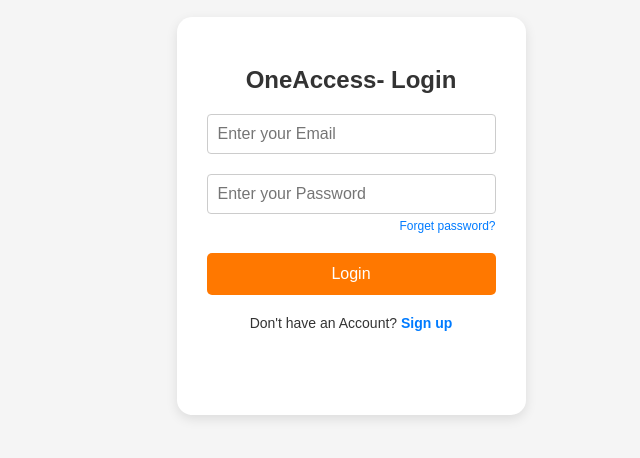
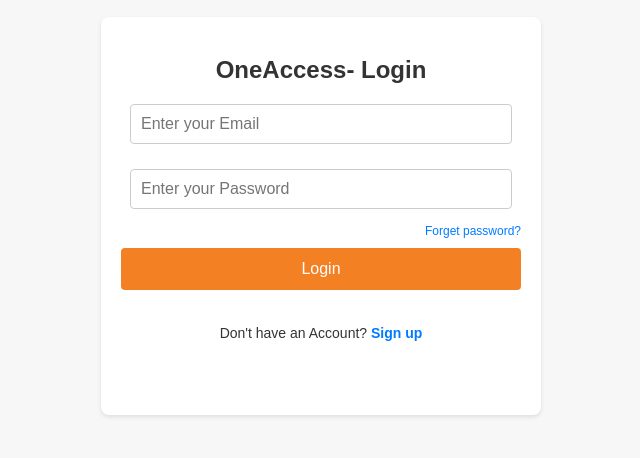
Before and after one commit to kunal-paul04/OneAccess, a React (Create React App) app in the folder frontend/: page / in a window 1280 px wide. Shown: the part 184-642 px from the top of the page, without its empty margins (319-959 px from the left). Built offline with nearby package versions, Linux system fonts and the light colour scheme; no server answers.

Commit message:
inserted google user record in db

```diff
--- a/frontend/src/Dashboard.css
+++ /dev/null
@@ -1,75 +0,0 @@
-.dashboard {
-    display: flex;
-}
-
-.sidebar {
-    width: 250px;
-    background-color: #2c3e50;
-    color: white;
-    height: 100vh;
-    position: fixed;
-    top: 0;
-    left: 0;
-    padding: 20px;
-    box-shadow: 2px 0 5px rgba(0, 0, 0, 0.1);
-}
-
-.sidebar h2 {
-    margin-bottom: 20px;
-}
-
-.sidebar ul {
-    list-style: none;
-    padding: 0;
-}
-
-.sidebar ul li {
-    margin-bottom: 10px;
-}
-
-.sidebar ul li a {
-    color: white;
-    text-decoration: none;
-}
-
-.sidebar ul li a:hover {
-    text-decoration: underline;
-}
-
-.content {
-    margin-left: 250px;
-    padding: 20px;
-    flex: 1;
-}
-
-.header {
-    display: flex;
-    justify-content: flex-end;
-    padding: 10px 20px;
-    background-color: #f1f1f1;
-    box-shadow: 0 1px 3px rgba(0, 0, 0, 0.1);
-}
-
-.logout-button {
-    background-color: #e74c3c;
-    color: white;
-    border: none;
-    padding: 10px 20px;
-    cursor: pointer;
-    border-radius: 4px;
-}
-
-.logout-button:hover {
-    background-color: #c0392b;
-}
-
-.profile-section {
-    text-align: center;
-}
-
-.profile-pic {
-    width: 150px;
-    height: 150px;
-    border-radius: 50%;
-    margin-bottom: 20px;
-}
--- /dev/null
+++ b/frontend/src/DashboardLayout.css
@@ -0,0 +1,25 @@
+.dashboard-container {
+    display: flex;
+    height: 100vh;
+}
+
+#root {
+    width: 100%;
+}
+
+.sidebar {
+    width: 250px;
+    background-color: #2c3e50;
+    color: white;
+    padding: 20px;
+    display: flex;
+    flex-direction: column;
+}
+
+.main-content {
+    flex-grow: 1;
+    background-color: #f7f7f7;
+    padding: 20px;
+    overflow-y: auto;
+    margin-left: 230px;
+}
--- /dev/null
+++ b/frontend/src/DashboardLayout.js
@@ -0,0 +1,20 @@
+import React from 'react';
+import './DashboardLayout.css';
+import Header from './Header';
+import Sidebar from './Sidebar';
+
+const DashboardLayout = ({ children, onLogout }) => {
+    return (
+        <div className="dashboard-container">
+            <Sidebar onLogout={onLogout} />
+            <div className="main-content">
+                <Header onLogout={onLogout} />
+                <div className="content">
+                    {children}
+                </div>
+            </div>
+        </div>
+    );
+};
+
+export default DashboardLayout;
--- /dev/null
+++ b/frontend/src/Header.css
@@ -0,0 +1,32 @@
+.header {
+    display: flex;
+    justify-content: space-between;
+    align-items: center;
+    background-color: #fff;
+    padding: 10px 20px;
+    border-bottom: 1px solid #ccc;
+    box-shadow: 0 2px 4px rgba(0, 0, 0, 0.1);
+    position: sticky;
+    top: 0;
+    z-index: 1000;
+}
+
+.page-title {
+    font-size: 24px;
+    font-weight: bold;
+    color: #333;
+}
+
+.logout-button {
+    padding: 8px 16px;
+    background-color: #d9534f;
+    color: white;
+    border: none;
+    border-radius: 4px;
+    cursor: pointer;
+    font-size: 14px;
+}
+
+.logout-button:hover {
+    background-color: #c9302c;
+}
--- /dev/null
+++ b/frontend/src/Header.js
@@ -0,0 +1,13 @@
+import React from 'react';
+import './Header.css';
+
+const Header = ({ onLogout }) => {
+    return (
+        <div className="header">
+            <div className="page-title">OneAccess - Single SignOn</div>
+            <button className="logout-button" onClick={onLogout}>Logout</button>
+        </div>
+    );
+};
+
+export default Header;
--- a/frontend/src/Login.css
+++ b/frontend/src/Login.css
@@ -1,101 +1,78 @@
-/* Base styles */
-body {
-  background-color: #f5f5f5;
-  font-family: Arial, sans-serif;
-  margin: 0;
-  padding: 0;
+/* Login.css */
+
+.login-container {
     display: flex;
     justify-content: center;
     align-items: center;
     height: 100vh;
+    background-color: #f7f7f7;
 }
 
-/* Center the login container */
-.login-container {
-  max-width: 100%;
+.login-form {
+    width: 400px;
     padding: 20px;
-  box-sizing: border-box;
-}
-
-/* Login form styling */
-.login-form {
-  background-color: #fff;
-  padding: 30px;
-  border-radius: 15px;
-  box-shadow: 0 4px 12px rgba(0, 0, 0, 0.1);
-  width: 100%;
-  max-width: 360px;
+    background-color: white;
+    border-radius: 8px;
+    box-shadow: 0 2px 4px rgba(0, 0, 0, 0.1);
     text-align: center;
 }
 
 .login-form h2 {
     margin-bottom: 20px;
-  font-weight: 600;
+    font-size: 24px;
+    font-weight: bold;
     color: #333;
-  font-size: 24px;
 }
 
-/* Input group styling */
 .input-group {
-  margin-bottom: 20px;
-  position: relative;
+    margin-bottom: 15px;
 }
 
 .input-group input {
-  width: 100%;
-  padding: 12px;
+    width: 90%;
+    padding: 10px;
+    margin-bottom: 5px;
     border: 1px solid #ccc;
-  border-radius: 5px;
-  font-size: 14px;
-  box-sizing: border-box;
-  transition: border-color 0.3s ease;
+    border-radius: 4px;
 }
 
-.input-group input:focus {
-  border-color: #007BFF;
-  outline: none;
-}
-
-/* Forgot password link */
 .forgot-password {
     display: block;
     text-align: right;
+    margin-top: -10px;
     font-size: 12px;
-  color: #007BFF;
+    color: #007bff;
     text-decoration: none;
-  margin-top: 5px;
 }
 
 .forgot-password:hover {
     text-decoration: underline;
 }
 
-/* Login button styling */
 .login-btn {
-  background-color: #ff7800;
-  color: #fff;
+    width: 100%;
+    padding: 12px;
+    background-color: #f48024;
+    color: white;
     border: none;
-  padding: 12px;
-  border-radius: 5px;
+    border-radius: 4px;
     cursor: pointer;
-  width: 100%;
     font-size: 16px;
-  transition: background-color 0.3s ease;
+    margin-bottom: 15px;
 }
 
 .login-btn:hover {
-  background-color: #ff6100;
+    background-color: #e5681e;
 }
 
-/* Signup link styling */
 .signup-link {
-  margin-top: 20px;
+    margin-top: 15px;
     font-size: 14px;
     color: #333;
 }
 
 .signup-link a {
-  color: #007BFF;
+    color: #007bff;
     text-decoration: none;
 }
 
@@ -103,31 +80,25 @@ body {
     text-decoration: underline;
 }
 
-/* Google login button styling */
-.google-login {
-  margin-top: 20px;
+.error-message {
+    color: red;
+    margin-bottom: 15px;
 }
 
-.google-btn {
+/* Google Sign-In button styling */
+.google-signin-button {
     display: flex;
     justify-content: center;
     align-items: center;
+    padding: 12px;
     background-color: #fff;
-  color: #757575;
-  border: 1px solid #ccc;
-  padding: 12px;
-  border-radius: 5px;
+    border: 1px solid #ddd;
+    border-radius: 4px;
     cursor: pointer;
     width: 100%;
-  transition: border-color 0.3s ease, box-shadow 0.3s ease;
+    font-size: 14px;
 }
 
-.google-btn:hover {
-  border-color: #007BFF;
-  box-shadow: 0 2px 8px rgba(0, 0, 0, 0.1);
+.google-signin-button:hover {
+    background-color: #f0f0f0;
 }
-
-.google-btn img {
-  width: 20px;
-  margin-right: 10px;
-}
--- a/frontend/src/Login.js
+++ b/frontend/src/Login.js
@@ -2,8 +2,9 @@ import React, { useState } from 'react';
 import { GoogleOAuthProvider, GoogleLogin } from '@react-oauth/google';
 import './Login.css';
 
+const clientId = process.env.REACT_APP_GOOGLE_CLIENT_ID;
+
 const Login = () => {
-
     const [email, setEmail] = useState('');
     const [password, setPassword] = useState('');
     const [error, setError] = useState('');
@@ -22,9 +23,7 @@ const Login = () => {
             });
 
             const data = await response.json();
-            console.log('Response:', data);
             if (response.ok && data.success) {
-                // Set session storage or local storage
                 localStorage.setItem('userSession', JSON.stringify({
                     txn: data.txn,
                     email: data.email,
@@ -53,7 +52,6 @@ const Login = () => {
         .then((res) => res.json())
         .then((data) => {
             if (data.success) {
-                // Set session storage or local storage
                 localStorage.setItem('userSession', JSON.stringify({
                     txn: data.txn,
                     email: data.email,
@@ -61,7 +59,6 @@ const Login = () => {
                     googleLogin: 1 // Flag indicating Google Sign-In
                 }));
 
-                // Redirect to the dashboard
                 window.location.href = "/dashboard";
             } else {
                 setError("Google Sign-In failed. Please try again.");
@@ -94,16 +91,22 @@ const Login = () => {
                         value={password}
                         onChange={(e) => setPassword(e.target.value)}
                     />
-                    <a href="#" className="forgot-password">Forget password?</a>
                 </div>
+                <a href="#" className="forgot-password">Forget password?</a>
                 <button type="submit" className="login-btn">Login</button>
                 <p className="signup-link">
                     Don't have an Account? <a href="/register">Sign up</a>
                 </p>
-                <GoogleOAuthProvider clientId="703966748664-06lfs5d36m4638v5k83n9t6j8mgtrf7k.apps.googleusercontent.com">
+                <GoogleOAuthProvider clientId={clientId}>
                     <GoogleLogin
                         onSuccess={handleGoogleSuccess}
                         onError={() => setError("Google Sign-In failed. Please try again.")}
+                        render={(renderProps) => (
+                            <div className="google-signin-button" onClick={renderProps.onClick}>
+                                <img src="path-to-google-logo.png" alt="Google Logo" />
+                                <span>Sign in with Google</span>
+                            </div>
+                        )}
                     />
                 </GoogleOAuthProvider>
             </form>
--- a/frontend/src/Register.css
+++ b/frontend/src/Register.css
@@ -37,7 +37,7 @@
 }
 
 .input-group input {
-    width: 100%;
+    width: 90%;
     padding: 10px;
     border: 1px solid #ccc;
     border-radius: 4px;
@@ -56,9 +56,7 @@
     width: 100%;
 }
 
-.password-wrapper input {
-    padding-right: 40px; /* Space for the eye icon */
-}
+
 
 .toggle-password {
     position: absolute;
--- /dev/null
+++ b/frontend/src/Sidebar.css
@@ -0,0 +1,28 @@
+.sidebar {
+    width: 200px;
+    height: 100vh;
+    background-color: #2c3e50;
+    color: white;
+    padding: 20px;
+    position: fixed;
+    top: 0;
+    left: 0;
+}
+
+.sidebar h2 {
+    margin-bottom: 20px;
+    font-size: 22px;
+}
+
+.sidebar a {
+    display: block;
+    color: white;
+    text-decoration: none;
+    margin-bottom: 10px;
+}
+
+.sidebar a:hover {
+    background-color: #34495e;
+    padding-left: 10px;
+    transition: all 0.3s;
+}
--- /dev/null
+++ b/frontend/src/Sidebar.js
@@ -0,0 +1,16 @@
+import React from 'react';
+import './Sidebar.css';
+
+const Sidebar = ({ onLogout }) => {
+    return (
+        <div className="sidebar">
+            <h2>OneAccess Menu</h2>
+            <a href="#">Profile</a>
+            <a href="#">Settings</a>
+            <a href="#">Reports</a>
+            <a href="#" onClick={onLogout}>Logout</a>
+        </div>
+    );
+};
+
+export default Sidebar;
--- a/frontend/src/index.css
+++ b/frontend/src/index.css
@@ -1,13 +1,28 @@
 body {
-  margin: 0;
-  font-family: -apple-system, BlinkMacSystemFont, 'Segoe UI', 'Roboto', 'Oxygen',
-    'Ubuntu', 'Cantarell', 'Fira Sans', 'Droid Sans', 'Helvetica Neue',
-    sans-serif;
-  -webkit-font-smoothing: antialiased;
-  -moz-osx-font-smoothing: grayscale;
+    margin: 0;
+    font-family: Arial, sans-serif;
+    background-color: #f7f7f7;
+    color: #333;
 }
 
-code {
-  font-family: source-code-pro, Menlo, Monaco, Consolas, 'Courier New',
-    monospace;
+a {
+    color: #ecf0f1;
+    text-decoration: none;
+    margin-bottom: 10px;
 }
+
+a:hover {
+    text-decoration: underline;
+}
+
+h2 {
+    margin-bottom: 20px;
+    font-size: 22px;
+}
+
+.content {
+    padding: 20px;
+    background-color: white;
+    border-radius: 8px;
+    box-shadow: 0 2px 4px rgba(0, 0, 0, 0.1);
+}
```
Also changed, not shown: frontend/src/Dashboard.js (+4 -21 lines), 2 other files (tests, documents, lock files or other folders). Lines whose indentation alone changed are shown as unchanged.
